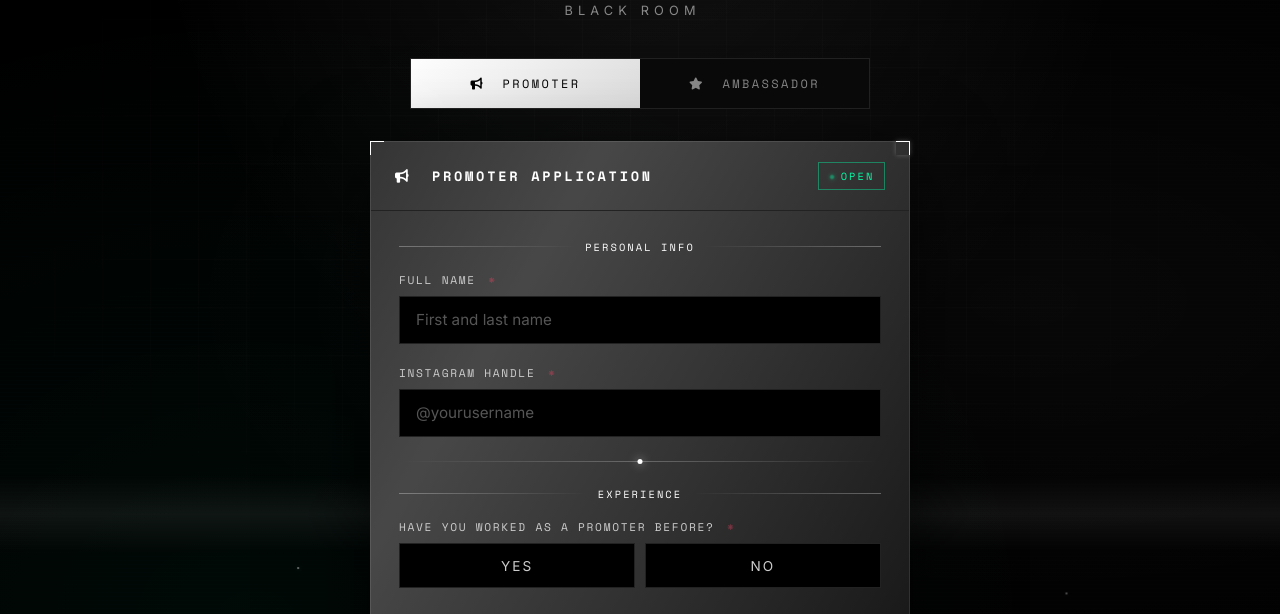
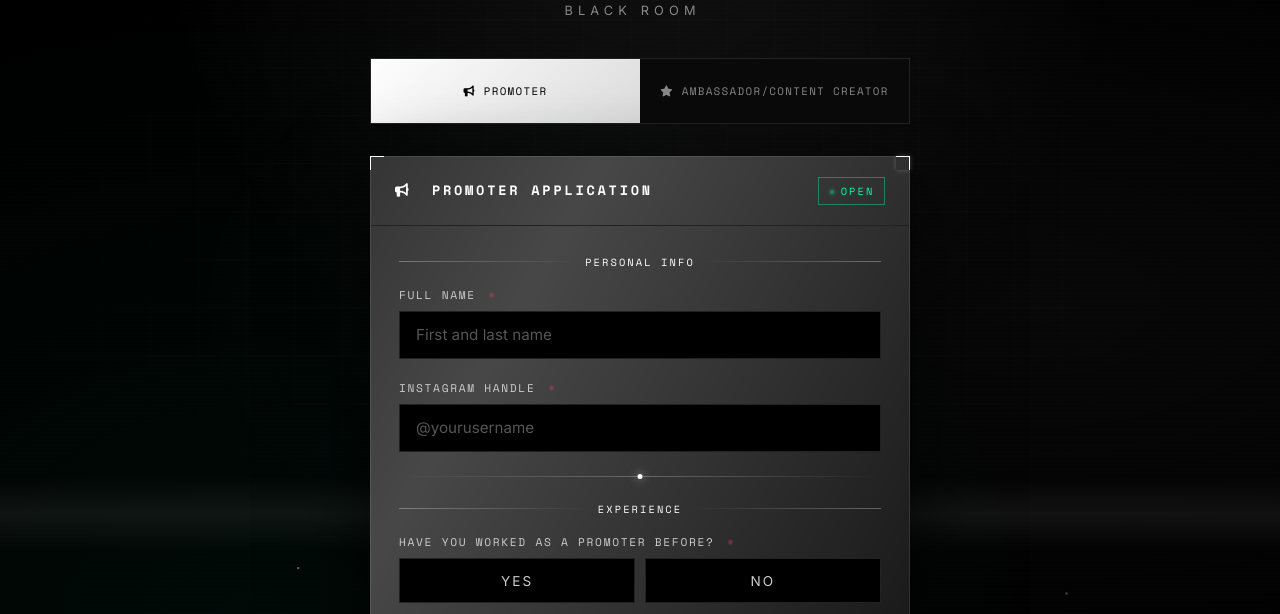
Before and after one commit to robertmanzanillag-jpg/br-website, a website: page public/join.html in a window 1280 px wide. Shown: the part 179-793 px from the top of the page. Drawn offline with nearby package versions, Linux system fonts and the light colour scheme.

Commit message:
Rename ambassador role to content creator

```diff
--- a/public/join.html
+++ b/public/join.html
@@ -223,8 +223,9 @@
         border: 1px solid var(--border);
         position: relative;
         z-index: 2;
-        max-width: 460px;
+        max-width: 540px;
         width: 100%;
+        box-sizing: border-box;
         overflow: hidden;
         animation: titleEntry 1s ease-out 0.6s both;
       }
@@ -246,21 +247,30 @@
 
       .role-btn {
         flex: 1;
-        padding: 1rem 1.5rem;
+        min-width: 0;
+        min-height: 64px;
+        padding: 0.85rem 0.75rem;
         background: transparent;
         border: none;
         color: var(--accent-dim);
         font-family: 'Space Mono', monospace;
-        font-size: 0.75rem;
+        font-size: 0.68rem;
         text-transform: uppercase;
-        letter-spacing: 0.2em;
+        letter-spacing: 0.12em;
+        line-height: 1.35;
         cursor: pointer;
         transition: color 0.3s ease;
         position: relative;
         z-index: 1;
+        display: flex;
+        align-items: center;
+        justify-content: center;
+        gap: 0.5rem;
+        text-align: center;
       }
 
-      .role-btn i { margin-right: 0.5rem; }
+      .role-btn i { flex: 0 0 auto; }
+      .role-btn span { min-width: 0; }
 
       .role-btn.active { color: #000; }
 
@@ -326,6 +336,9 @@
       }
 
       .card-header h2 {
+        flex: 1;
+        min-width: 0;
+        line-height: 1.4;
         font-family: 'Space Mono', monospace;
         font-size: 0.85rem;
         text-transform: uppercase;
@@ -335,6 +348,7 @@
       .card-header h2 i { margin-right: 0.6rem; }
 
       .status {
+        flex: 0 0 auto;
         font-size: 0.65rem;
         font-family: 'Space Mono', monospace;
         text-transform: uppercase;
@@ -673,7 +687,10 @@
       /* ── RESPONSIVE ──────────────────── */
       @media (max-width: 480px) {
         .page-title { font-size: 1.2rem; letter-spacing: 0.25em; }
-        .role-btn { font-size: 0.65rem; padding: 0.85rem 0.5rem; letter-spacing: 0.15em; }
+        .role-btn { min-height: 70px; font-size: 0.58rem; padding: 0.75rem 0.35rem; letter-spacing: 0.08em; gap: 0.3rem; }
+        .card-header { align-items: flex-start; gap: 0.75rem; padding: 1rem; }
+        .card-header h2 { font-size: 0.72rem; letter-spacing: 0.12em; }
+        .status { font-size: 0.58rem; letter-spacing: 0.12em; }
         .radio-option { min-width: 100%; }
         .card-body { padding: 1.25rem; }
       }
@@ -695,10 +712,10 @@
 
     <div class="role-toggle" id="roleToggle" data-active="promoter">
       <button type="button" class="role-btn active" data-role="promoter">
-        <i class="fas fa-bullhorn"></i> Promoter
+        <i class="fas fa-bullhorn"></i><span>Promoter</span>
       </button>
       <button type="button" class="role-btn" data-role="ambassador">
-        <i class="fas fa-star"></i> Ambassador
+        <i class="fas fa-star"></i><span>AMBASSADOR/CONTENT CREATOR</span>
       </button>
     </div>
 
@@ -881,7 +898,7 @@
       const successEl  = document.getElementById('successMessage');
       const titles = {
         promoter:   '<i class="fas fa-bullhorn"></i> Promoter Application',
-        ambassador: '<i class="fas fa-star"></i> Ambassador Application'
+        ambassador: '<i class="fas fa-star"></i> AMBASSADOR/CONTENT CREATOR APPLICATION'
       };
 
       roleBtns.forEach(btn => {
```
Also changed, not shown: public/admin/applications.html (+3 -3 lines), index.js.
